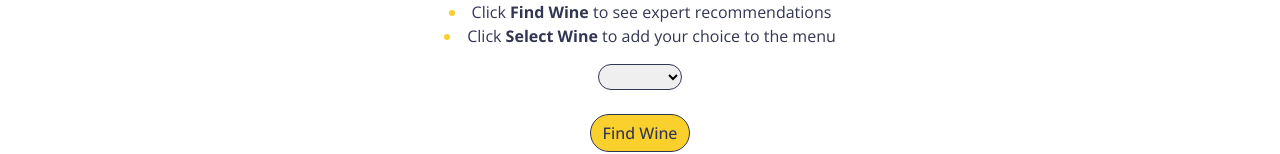
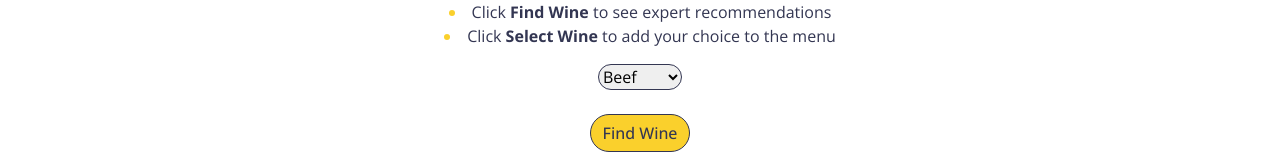
Before and after one commit to Ian-Garrigan/react-pwa-group-project, a React (Create React App) app: page /Wines in a window 1280 px wide. Shown: the part 474-628 px from the top of the page. Built offline with nearby package versions, Linux system fonts and the light colour scheme.

Commit message:
Removed blank option from winepairing component

```diff
--- a/src/components/WinePairing.js
+++ b/src/components/WinePairing.js
@@ -5,7 +5,7 @@ import redwine from "../images/redwine.jpg"
 import whitewine from "../images/whitewine.jpg"
 
 const WinePairing = () => {
-    const [food, setFood] = useState('');
+    const [food, setFood] = useState('beef');
     const [winePairing, setWinePairing] = useState(null);
     const [error, setError] = useState(null);
     const [selectedWine, setSelectedWine] = useState(null);
@@ -96,7 +96,6 @@ const WinePairing = () => {
                 <form onSubmit={handleSubmit}>
                    <div className="form-group">
                         <select className="input" onChange={(e) => handleFoodSelect(e.target.value)} value={food}>
-                            <option className="option" value=""></option>
                             <option className="option" value="beef">Beef</option>
                             <option className="option" value="lamb">Lamb</option>
                             <option className="option" value="chicken">Chicken</option>
```
